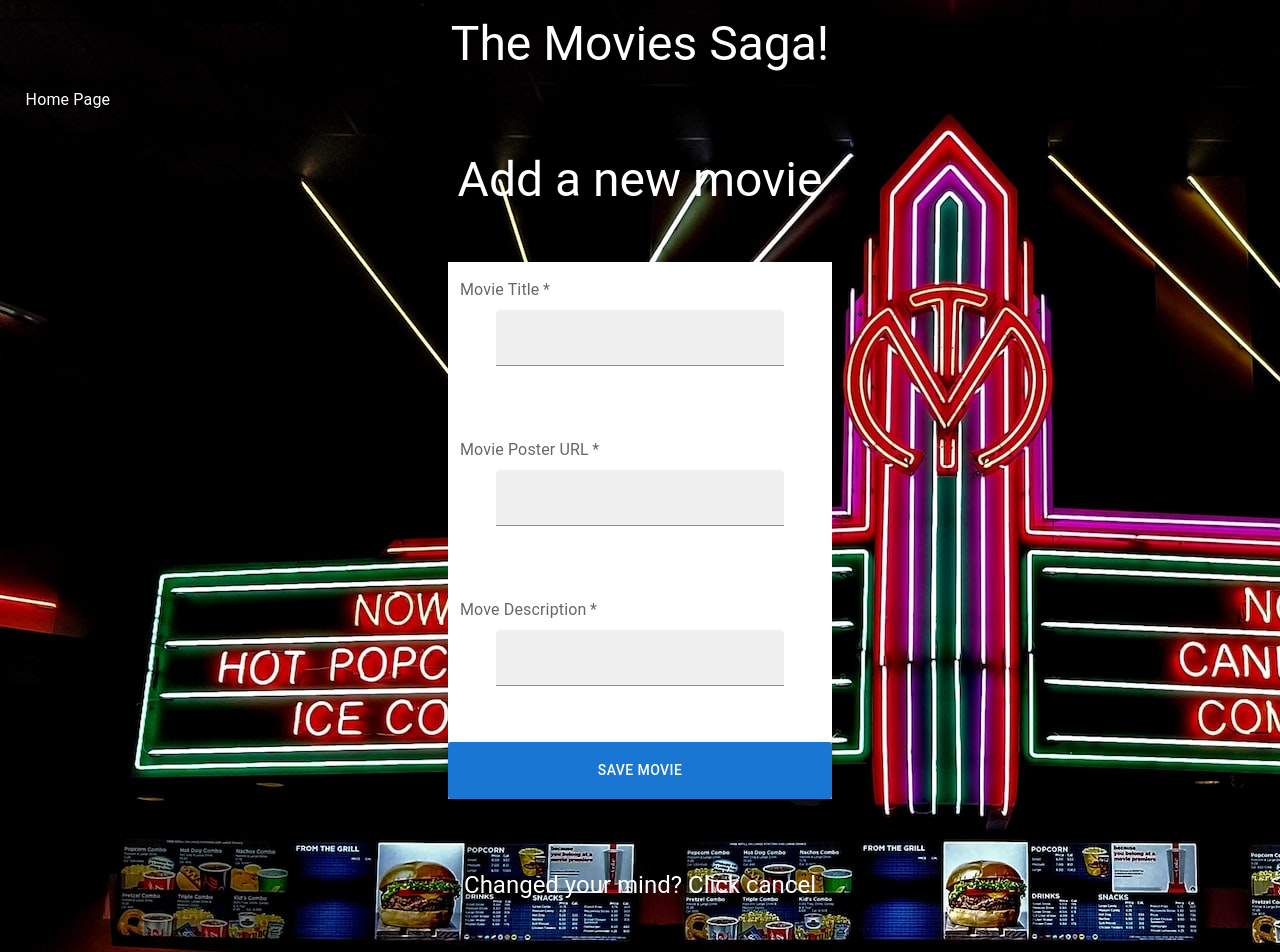
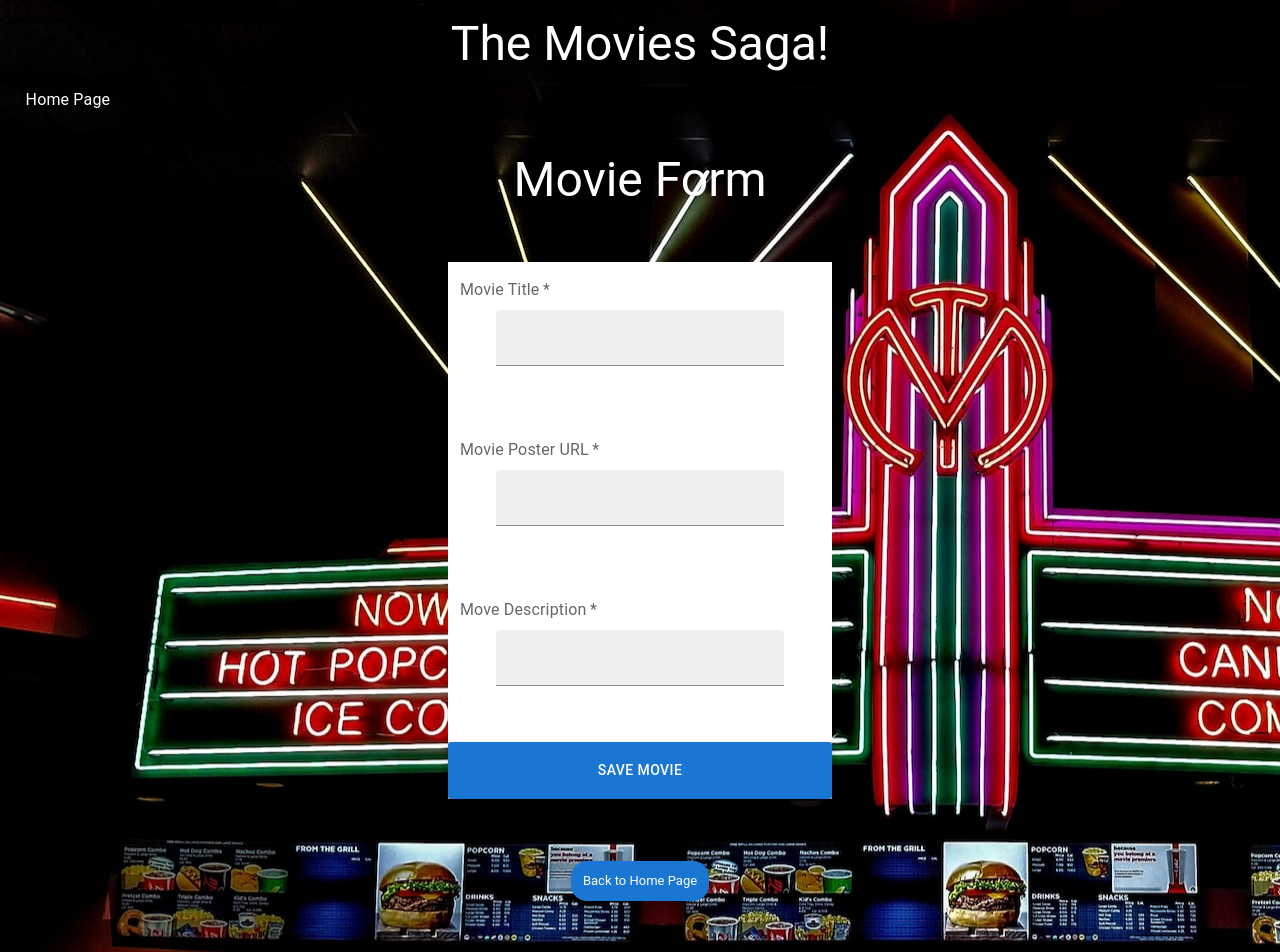
Before and after one commit to JVillegas422/weekend-movie-sagas, a React (Create React App) app: page /#/movieform in a window 1280 px wide. Shown: the top 952 px of the page. Built offline with nearby package versions, Linux system fonts and the light colour scheme.

Commit message:
Add Chip to MovieDetails

```diff
--- a/src/components/MovieDetails/MovieDetails.jsx
+++ b/src/components/MovieDetails/MovieDetails.jsx
@@ -8,8 +8,6 @@ import Card from '@mui/material/Card';
 import Button from '@mui/material/Button';
 import Breadcrumbs from '@mui/material/Breadcrumbs';
 import Link from '@mui/material/Link';
-import Chip from '@mui/material/Chip';
-import Stack from '@mui/material/Stack';
 
 function MovieDetails() {
     console.log('in MovieDetails');
--- a/src/components/MovieForm/MovieForm.jsx
+++ b/src/components/MovieForm/MovieForm.jsx
@@ -11,6 +11,7 @@ import Typography from '@mui/material/Typography';
 import FormControl from '@mui/material/FormControl';
 import Breadcrumbs from '@mui/material/Breadcrumbs';
 import Link from '@mui/material/Link';
+import Chip from '@mui/material/Chip';
 
  function MovieForm() {
     const dispatch = useDispatch();
@@ -47,7 +48,7 @@ import Link from '@mui/material/Link';
         </div>
 
         <Typography variant='h3' mt={2} sx={{ p: 3 }}>
-            Add a new movie
+            Movie Form
         </Typography>
 
         <Box
@@ -122,11 +123,14 @@ import Link from '@mui/material/Link';
 
         </Box>
 
-        <Typography variant='h5' mt={2} sx={{ p: 3 }}>
-            Changed your mind? Click cancel
-        </Typography>
+        <Chip
+            label="Back to Home Page"
+            color="primary"
+            sx={{ m: 4, height: 40 }}
+            onClick={() => { history.push('/')}}
+        />
 
-        <Button
+        {/* <Button
             className='cancelBtn'
             type="submit"
             variant="contained"
@@ -135,7 +139,7 @@ import Link from '@mui/material/Link';
             onClick={() => { history.push('/')}}
         >
             Cancel
-        </Button>
+        </Button> */}
     </>
 
   );
```
